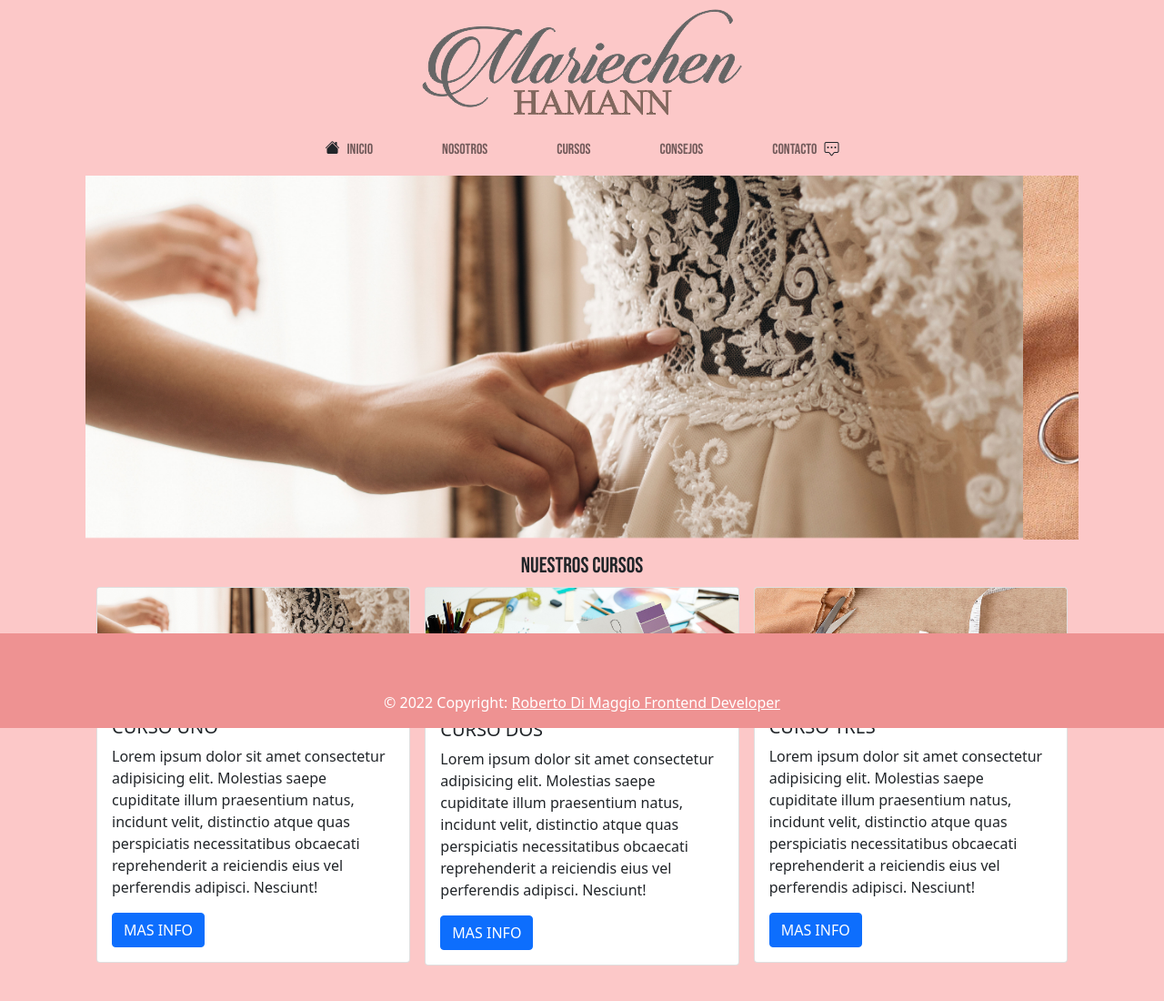
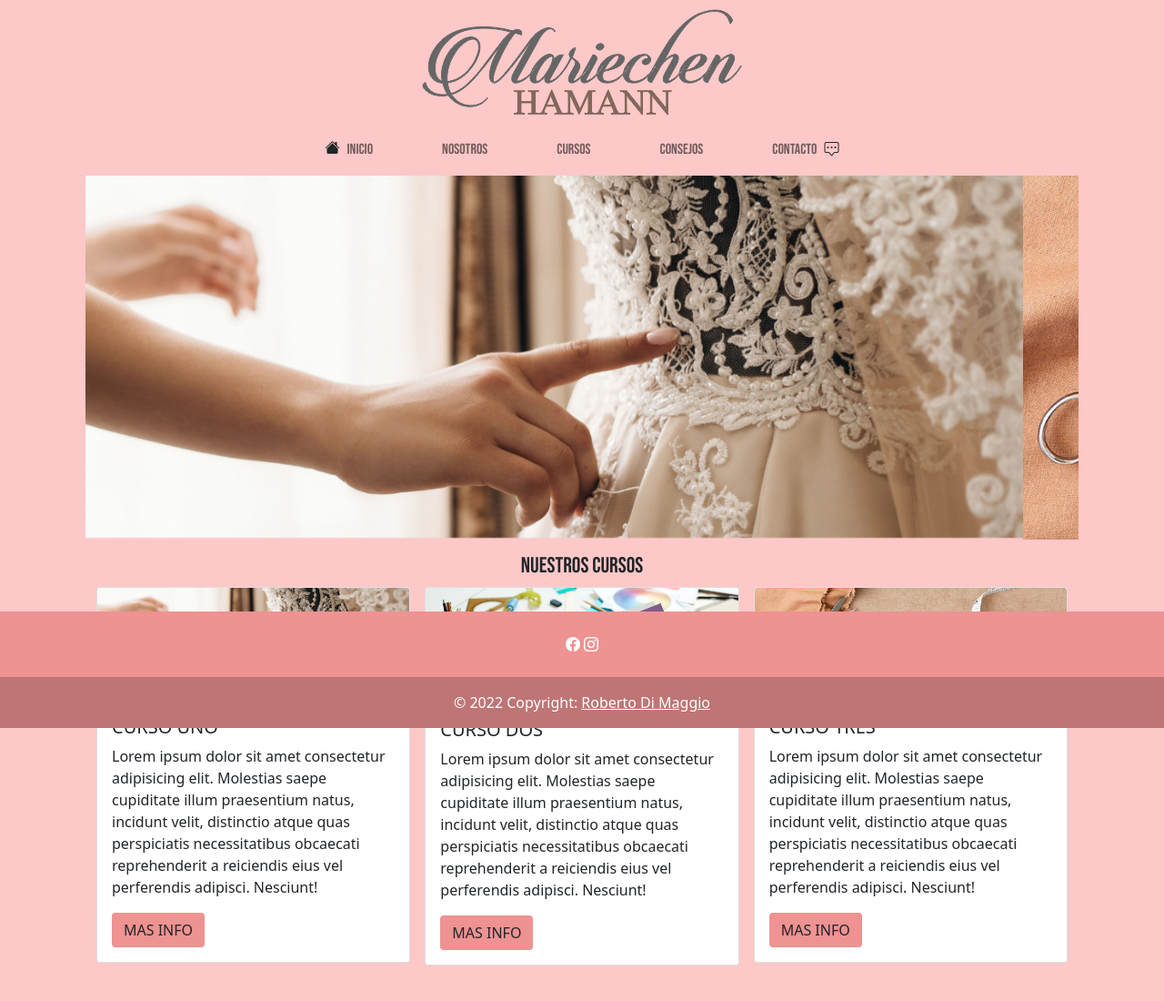
Before and after one commit to RDM81/MariechenHamann, a plain HTML site: page index.html in a window 1280 px wide. Shown: the whole page at 91% size. Drawn offline with nearby package versions, Linux system fonts and the light colour scheme.

Commit message:
subida 2

```diff
--- a/index.html
+++ b/index.html
@@ -96,7 +96,7 @@
                     <p class="card-text">Lorem ipsum dolor sit amet consectetur adipisicing elit. Molestias saepe cupiditate illum praesentium natus,
                         incidunt velit, distinctio atque quas perspiciatis necessitatibus obcaecati reprehenderit a reiciendis eius vel perferendis adipisci.
                         Nesciunt!</p>
-                    <a href="#" class="btn btn-primary">MAS INFO</a>
+                        <a href="#" class="btn" style="background-color: rgb(238, 146, 146);">MAS INFO</a>
                 </div>
             </div>
         </div>
@@ -108,7 +108,7 @@
                     <p class="card-text">Lorem ipsum dolor sit amet consectetur adipisicing elit. Molestias saepe cupiditate illum praesentium natus,
                         incidunt velit, distinctio atque quas perspiciatis necessitatibus obcaecati reprehenderit a reiciendis eius vel perferendis adipisci.
                         Nesciunt!</p>
-                    <a href="#" class="btn btn-primary">MAS INFO</a>
+                        <a href="#" class="btn" style="background-color: rgb(238, 146, 146);">MAS INFO</a>
                 </div>
             </div>
         </div>
@@ -120,7 +120,7 @@
                     <p class="card-text">Lorem ipsum dolor sit amet consectetur adipisicing elit. Molestias saepe cupiditate illum praesentium natus,
                         incidunt velit, distinctio atque quas perspiciatis necessitatibus obcaecati reprehenderit a reiciendis eius vel perferendis adipisci.
                         Nesciunt!</p>
-                    <a href="#" class="btn btn-primary">MAS INFO</a>
+                    <a href="#" class="btn" style="background-color: rgb(238, 146, 146);">MAS INFO</a>
                 </div>
             </div>
         </div>
@@ -132,24 +132,38 @@
 <br>
 <br>
 <br>
+<br>
 <!--FIN CURSOS-->
 
 
 
+<!--FOOTER-->
+
+<footer class="text-center text-white fixed-bottom" style="background-color: rgb(238, 146, 146);">
 
 
-<footer class="text-center text-white fixed-bottom" style="background-color: rgb(238, 146, 146);">
-    <!-- Grid container -->
-    <div class="container p-4"></div>
-    <!-- Grid container -->
+    <div class="container p-4 pb-0">
+        <section class="mb-4">
 
-    <!-- Copyright -->
-    <div class="text-center p-3" style="background-color: rgb(238, 146, 146);">
-      © 2022 Copyright:
-      <a class="text-white" href="">Roberto Di Maggio Frontend Developer</a>
+                <!-- Facebook -->
+                <a><i class="bi bi-facebook"></i></a>
+
+                <!-- Instagram -->
+                <a><i class="bi bi-instagram"></i></a>
+
+        </section>
+
     </div>
-    <!-- Copyright -->
-  </footer>
+
+            <!-- Copyright -->
+        <div class="text-center p-3" style="background-color: rgba(0, 0, 0, 0.2);">
+            © 2022 Copyright:
+            <a class="text-white" href="">Roberto Di Maggio</a>
+        </div>
+            <!-- Copyright -->
+</footer>
+
+<!--FIN FOOTER-->
 
 </div>
         <!-- Optional JavaScript; choose one of the two! -->
```
